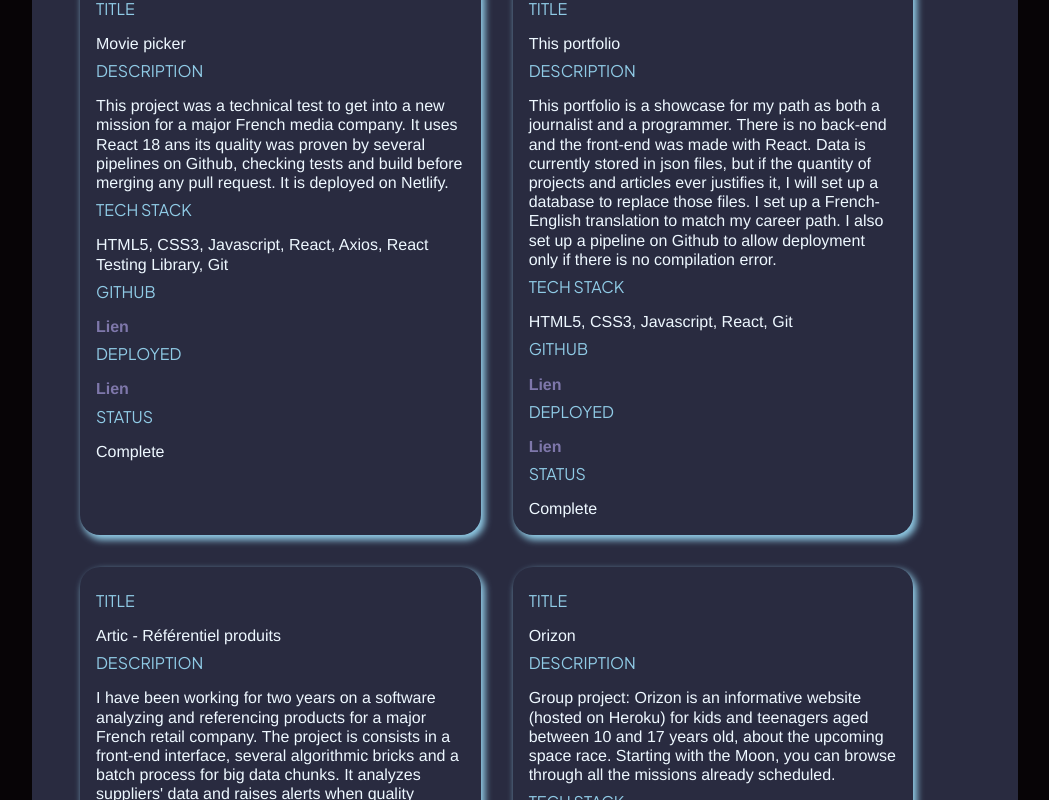
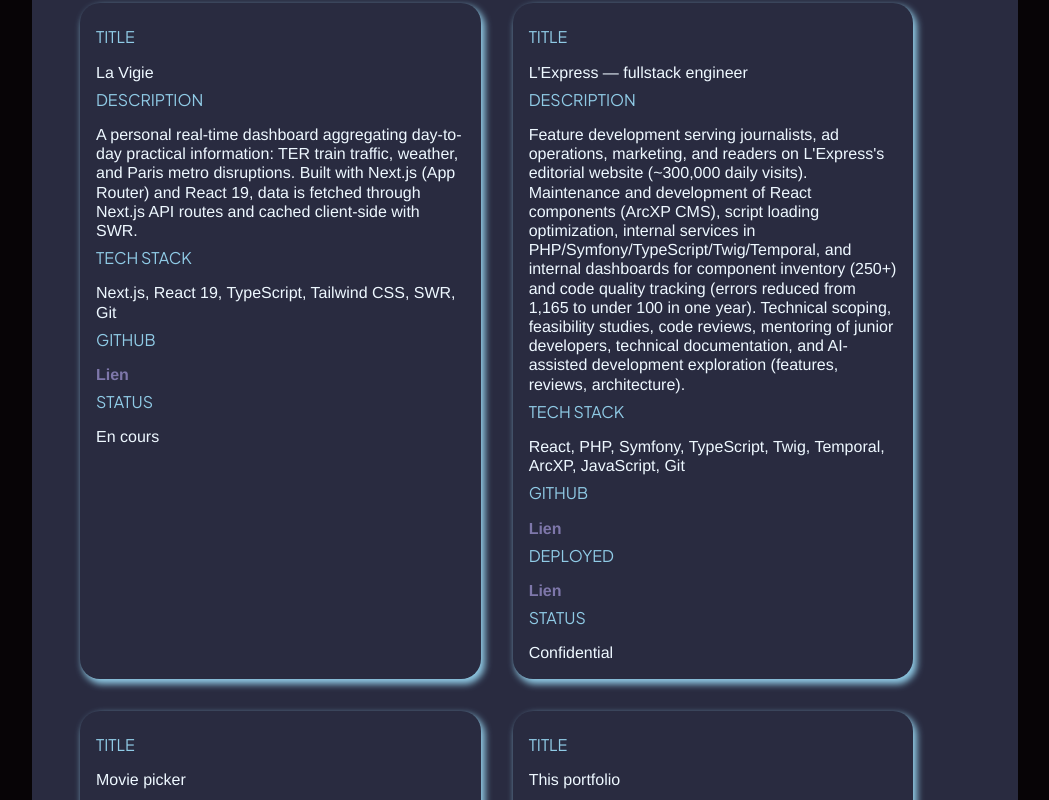
Before and after one commit to livprojects/tech-teapot, a React (Vite) app: page /programming in a window 1280 px wide. Shown: the part 700-1500 px from the top of the page, without its empty margins (96-1145 px from the left). Built offline with nearby package versions, Linux system fonts and the light colour scheme; a web font is replaced by a local one.

Commit message:
data update

```diff
--- a/src/components/home/welcome/welcome.jsx
+++ b/src/components/home/welcome/welcome.jsx
@@ -5,8 +5,7 @@
 const Welcome = ({t}) => {
 
     const profile = {
-        age : '31',
-        experience: '4'
+        experience: '5'
     }
 
     return (
--- a/src/data/projects.json
+++ b/src/data/projects.json
@@ -1,6 +1,34 @@
 {
     "projects":
     [
+        {
+            "enTitle": "La Vigie",
+            "frTitle": "La Vigie",
+            "company": "Perso",
+            "timeFrameFr": "2025",
+            "timeFrameEn": "2025",
+            "frDescription": "Un dashboard personnel temps réel regroupant des informations pratiques du quotidien : état du trafic TER, météo et perturbations sur les lignes de métro. Construit avec Next.js (App Router) et React 19, les données sont récupérées via des routes API Next.js et mises en cache côté client avec SWR.",
+            "enDescription": "A personal real-time dashboard aggregating day-to-day practical information: TER train traffic, weather, and Paris metro disruptions. Built with Next.js (App Router) and React 19, data is fetched through Next.js API routes and cached client-side with SWR.",
+            "techStack": ["Next.js", "React 19", "TypeScript", "Tailwind CSS", "SWR", "Git"],
+            "githubLink": "",
+            "deployedLink": "",
+            "status": "En cours",
+            "screenLinks": [""]
+        },
+        {
+            "enTitle": "L'Express — fullstack engineer",
+            "frTitle": "L'Express — ingénieure fullstack",
+            "company": "L'Express",
+            "timeFrameFr": "Avril 2023 - Présent",
+            "timeFrameEn": "April 2023 - Present",
+            "frDescription": "Développement de fonctionnalités au service des journalistes, de la régie publicitaire, du marketing et des lecteurs sur le site de L'Express (~300 000 visites quotidiennes). Maintenance et développement de composants React (CMS ArcXP), optimisation du chargement des scripts, développement de services internes en PHP/Symfony/TypeScript/Twig/Temporal, et tableaux de bord internes pour le suivi des composants (250+) et de la qualité de code (erreurs réduites de 1 165 à moins de 100 en un an). Cadrage technique, études de faisabilité, revues de code, accompagnement de développeurs juniors, documentation technique et exploration du développement assisté par IA.",
+            "enDescription": "Feature development serving journalists, ad operations, marketing, and readers on L'Express's editorial website (~300,000 daily visits). Maintenance and development of React components (ArcXP CMS), script loading optimization, internal services in PHP/Symfony/TypeScript/Twig/Temporal, and internal dashboards for component inventory (250+) and code quality tracking (errors reduced from 1,165 to under 100 in one year). Technical scoping, feasibility studies, code reviews, mentoring of junior developers, technical documentation, and AI-assisted development exploration (features, reviews, architecture).",
+            "techStack": ["React", "PHP", "Symfony", "TypeScript", "Twig", "Temporal", "ArcXP", "JavaScript", "Git"],
+            "githubLink": "",
+            "deployedLink": "https://lexpress.fr",
+            "status": "Confidential",
+            "screenLinks": [""]
+        },
         {
             "enTitle": "Movie picker",
             "frTitle": "Movie picker",
@@ -8,7 +36,7 @@
             "timeFrameFr": "Janvier 2023",
             "timeFrameEn": "January 2023",
             "frDescription": "Ce test technique a été réalisé dans le cadre d'une candidature à une nouvelle mission pour un acteur majeur des médias français. Il a été codé en React 18. Il est déployé sur Netlify et plusieurs pipelines assurent qu'il n'y a pas de problème de build au moment de merger les pull requests.",
-            "enDescription": "This project was a technical test to get into a new mission for a major French media company. It uses React 18 ans its quality was proven by several pipelines on Github, checking tests and build before merging any pull request. It is deployed on Netlify.",
+            "enDescription": "This project was a technical test to get into a new mission for a major French media company. It uses React 18 and its quality was proven by several pipelines on Github, checking tests and build before merging any pull request. It is deployed on Netlify.",
             "techStack": ["HTML5", "CSS3", "Javascript", "React", "Axios", "React Testing Library", "Git"],
             "githubLink": "https://github.com/livprojects/movie-picker",
             "deployedLink": "https://your-movie-picker.netlify.app/",
@@ -19,11 +47,11 @@
             "enTitle": "This portfolio",
             "frTitle": "Ce portfolio",
             "company": "Perso",
-            "timeFrameFr": "2021 - 2022",
-            "timeFrameEn": "2021 - 2022",
-            "frDescription": "Ce portfolio présente à la fois mon parcours de journaliste et de développeuse full-stack. Il ne comporte qu'un front-end réalisé avec React. Les données (projets, articles) sont stockées dans un json. A terme, lorsque la masse de données le justifiera, ces fichiers seront remplacés par une base de données. Un système de traduction français-anglais a été mis en place pour coller à mon parcours. Une pipeline Github n'autorise le déploiement que si le projet compile.",
-            "enDescription": "This portfolio is a showcase for my path as both a journalist and a programmer. There is no back-end and the front-end was made with React. Data is currently stored in json files, but if the quantity of projects and articles ever justifies it, I will set up a database to replace those files. I set up a French-English translation to match my career path. I also set up a pipeline on Github to allow deployment only if there is no compilation error.",
-            "techStack": ["HTML5", "CSS3", "Javascript", "React", "Git"],
+            "timeFrameFr": "2021 - Présent",
+            "timeFrameEn": "2021 - Present",
+            "frDescription": "Ce portfolio présente à la fois mon parcours de journaliste et de développeuse full-stack. Il ne comporte qu'un front-end réalisé avec React et Vite. Les données (projets, articles) sont stockées dans un json. Un système de traduction français-anglais a été mis en place pour coller à mon parcours. Une pipeline Github n'autorise le déploiement que si le projet compile.",
+            "enDescription": "This portfolio is a showcase for my path as both a journalist and a programmer. There is no back-end and the front-end was made with React and Vite. Data is currently stored in json files. I set up a French-English translation to match my career path. I also set up a pipeline on Github to allow deployment only if there is no compilation error.",
+            "techStack": ["HTML5", "CSS3", "Javascript", "React", "Vite", "Git"],
             "githubLink": "https://github.com/livprojects/tech-teapot",
             "deployedLink": "https://liv-audigane.com/",
             "status": "Complete",
@@ -33,17 +61,16 @@
             "enTitle": "Artic - Référentiel produits",
             "frTitle": "Artic - Référentiel produits",
             "company": "CGI",
-            "timeFrameFr": "Février 2021 - Janvier 2023",
-            "timeFrameEn": "February 2021 - January 2023",
-            "frDescription": "Je travaille depuis deux ans sur un référentiel produits pour un acteur français de la grande distribution. Le logiciel analyse les données fournisseurs et détecte les incohérences avant le référencement en centrales de distribution. Le projet est constitué d'une interface front-end et de plusieurs briques algorithmiques en back-end, ainsi que d'un batch pour les traitements de gros volumes de données.",
-            "enDescription": "I have been working for two years on a software analyzing and referencing products for a major French retail company. The project is consists in a front-end interface, several algorithmic bricks and a batch process for big data chunks. It analyzes suppliers' data and raises alerts when quality standards are not met, before products can be sent and sold in stores.",
-            "techStack": ["Java 8", "Angular 10", "Typescript", "Spring", "JUnit", "Mockito", "PostgreSQL", "HQL", "Liquibase", "Flyway", "HTML5", "CSS3", "Javascript", "Bootstrap", "Sonar", "Hibernate", "SQL"],
+            "timeFrameFr": "Février 2021 - Mars 2023",
+            "timeFrameEn": "February 2021 - March 2023",
+            "frDescription": "J'ai travaillé pendant deux ans sur un référentiel produits pour Les Mousquetaires, acteur majeur de la grande distribution française. Le logiciel analyse les données fournisseurs et détecte les incohérences avant le référencement en centrales de distribution. Le projet est constitué d'une interface front-end et de plusieurs briques algorithmiques en back-end, ainsi que d'un batch pour les traitements de gros volumes de données (tables de 6M+ lignes).",
+            "enDescription": "I worked for two years on a software analyzing and referencing products for a major French retail company (Les Mousquetaires). The project consists of a front-end interface, several algorithmic bricks and batch processes for large data volumes (6M+ row tables). It analyzes suppliers' data and raises alerts when quality standards are not met, before products can be sent and sold in stores.",
+            "techStack": ["Java 8", "Maven", "Spring Boot", "Hibernate", "Jersey", "JUnit", "Mockito", "Angular 10+", "Typescript", "Liquibase", "PostgreSQL", "HTML5", "CSS3", "Javascript", "Sonar", "SQL"],
             "githubLink": "",
             "deployedLink": "",
             "status": "Confidential",
             "screenLinks": [""]
         },
-
         {
             "enTitle": "Orizon",
             "frTitle": "Orizon",
@@ -51,7 +78,7 @@
             "timeFrameFr": "Novembre 2020",
             "timeFrameEn": "November 2020",
             "frDescription": "Projet de groupe : Orizon est une plateforme interactive à destination des enfants et adolescents entre 10 et 17 ans à propos de la conquête spatiale. Explorez le système solaire avec notre mascotte, Spoutnik !",
-            "enDescription": "Group project: Orizon is an informative website (hosted on Heroku) for kids and teenagers aged between 10 and 17 years old, about the upcoming space race. Starting with the Moon, you can browse through all the missions already scheduled.",
+            "enDescription": "Group project: Orizon is an informative website for kids and teenagers aged between 10 and 17 years old, about the upcoming space race. Starting with the Moon, you can browse through all the missions already scheduled.",
             "techStack": ["HTML5", "CSS3", "Javascript", "React", "Redux", "Three.js", "Node.js", "Express.js", "PostgreSQL", "Sequelize", "Git", "SQL"],
             "githubLink": "https://github.com/livprojects/orizon-prod",
             "deployedLink": "https://o-rizon.herokuapp.com/#/",
@@ -71,8 +98,7 @@
             "deployedLink": "http://lachetescomz.surge.sh/",
             "status": "Complete",
             "screenLinks": ["https://i.imgur.com/Tp5TFFEm.png"]
-        }
-    ,
+        },
         {
             "enTitle": "Draw your tiles",
             "frTitle": "Draw your tiles",
@@ -177,7 +203,7 @@
             "company": "CS50",
             "timeFrameFr": "Mai 2020",
             "timeFrameEn": "May 2020",
-            "frDescription": "Une expérimentation de jeu avec Scracth pour un exercice du cours CS50. Vous êtes un dino et vous devez éviter les météorites.",
+            "frDescription": "Une expérimentation de jeu avec Scratch pour un exercice du cours CS50. Vous êtes un dino et vous devez éviter les météorites.",
             "enDescription": "In this game, you control a dinosaur with the arrows of your keyboard and your goal is to avoid meteors falling on Earth. It's part of a problem set designed by Harvard's CS50.",
             "techStack": ["Scratch"],
             "githubLink": "https://github.com/livprojects/DinosOnEdge",
@@ -186,7 +212,4 @@
             "screenLinks": [""]
         }
     ]
-
-
-
 }
--- a/src/data/techstack.json
+++ b/src/data/techstack.json
@@ -1,7 +1,7 @@
 {
     "tech-stack": {
-        "everyday": ["Javascript", "React", "Node.js", "HTML5", "CSS3", "PHP", "Symfony", "Typescript", "Bootstrap", "Git", "Jest"],
-        "used": ["Java","PosgtreSQL", "Spring", "Angular 11", "JUnit", "Mockito","Maven" ],
+        "everyday": ["Javascript", "TypeScript", "React", "Next.js", "Node.js", "HTML5", "CSS3", "Tailwind CSS", "Bootstrap", "PHP", "Symfony", "Twig", "Git", "Jest"],
+        "used": ["Java", "PostgreSQL", "Spring Boot", "Angular 10+", "JUnit", "Mockito", "Maven", "Temporal", "SWR", "ArcXP"],
         "bonus": ["C", "Python", "Vue.js", "Heroku", "Sequelize (ORM)", "AWS"]
-      }
+    }
 }
--- a/src/locales/en/translation.json
+++ b/src/locales/en/translation.json
@@ -1,7 +1,7 @@
 {
   "home": {
     "baseline": "Welcome",
-      "welcome-text": "My name is Liv Audigane and this is my portfolio. I am a {{profile.age}}-year-old odd mix of a full-stack developer and a journalist. \n \n I have {{profile.experience}} years of experience in full-stack developement and am currently working on a React/Symfony tech stack, after 2 years working with Java 8 and Angular 10 (more details on Linkedin/in my resume). \n \n I also have a master's degree in journalism and political science and a BA in foreign languages (English, German and Russian) and have worked as a reporter for six years. I am passionate about the impact of technology and the way it shapes our daily lives, new forms of storytelling and foreign cultures. Whether it is about technology or journalism, feel free to send a message."
+    "welcome-text": "I'm Liv Audigane, a fullstack engineer and former journalist with 12 years of professional experience across different fields. With 5 years in software development, I'm currently at L'Express working across the full stack (React, PHP, Symfony, TypeScript, Twig) on an editorial website serving 300,000 daily readers, with responsibilities ranging from feature development to technical scoping and documentation. I also mentor junior developers. Before that, I spent two years at CGI on a Java/Angular project for Les Mousquetaires, dealing with large-scale performance constraints (including database tables of over 6 million rows). \n \n Seven years of journalism specialising in science, society and technology, including nearly three years at BFMTV.com, taught me to put context and impact at the centre of my work. A habit I bring to my code too. \n \n I hold a Master's in Journalism and Political Science and a BA in Applied Modern Languages. I'm fluent in English (C2) and have studied German, Russian, and Spanish. I've studied in international environments and adapt quickly to new contexts. Outside of work, I volunteer with the Croix-Rouge Française in first aid and social welfare. \n \n If you're looking for someone who can build, document, mentor, and communicate, I'd love to connect."
   },
   "navigation": {
     "laboratory-title": "Programming",
@@ -11,7 +11,6 @@
     "more-links": "Socials",
     "linkedin": "Icon linking to Linkedin profile",
     "github": "Icon linking to Github profile"
-
   },
   "archives": {
     "welcome": "This section is still a work in progress. You will find more information here : "
```
Also changed, not shown: src/locales/fr/translation.json (+1 -1 lines). Lines whose indentation alone changed are shown as unchanged.
